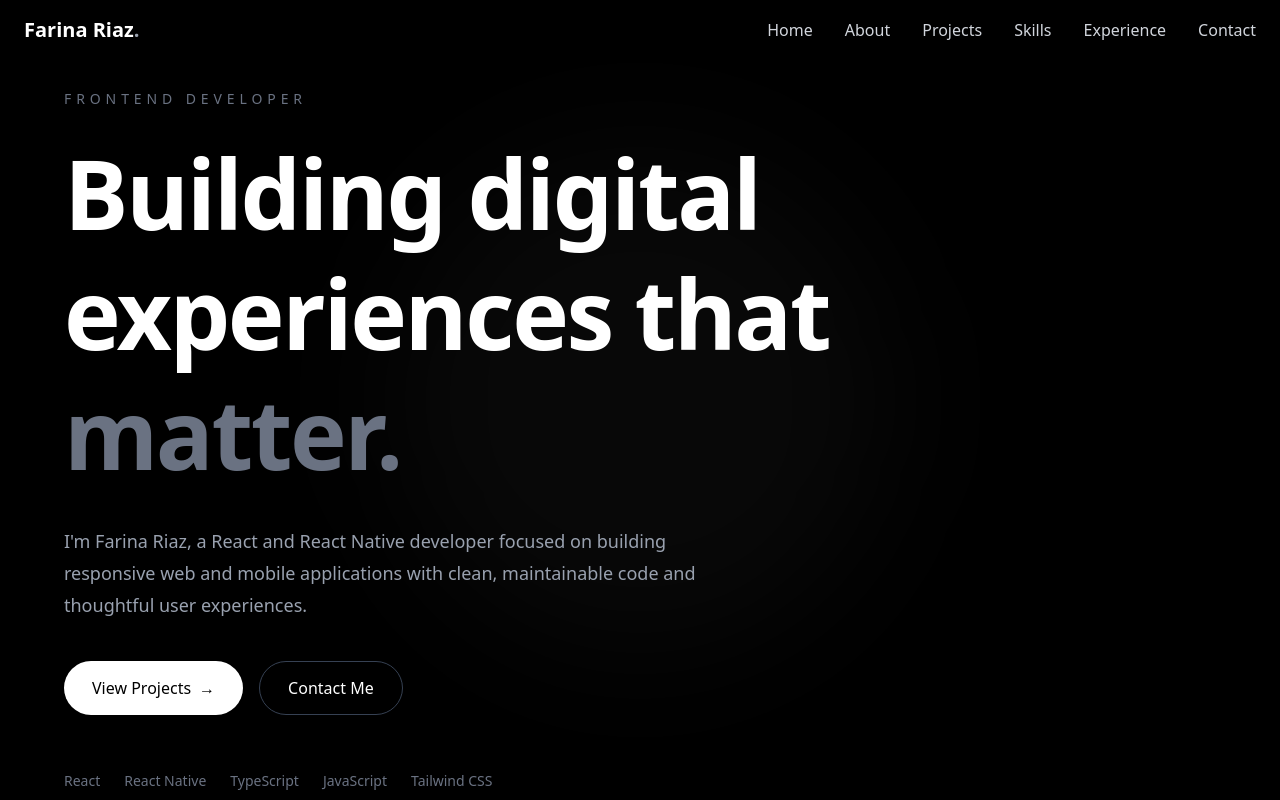
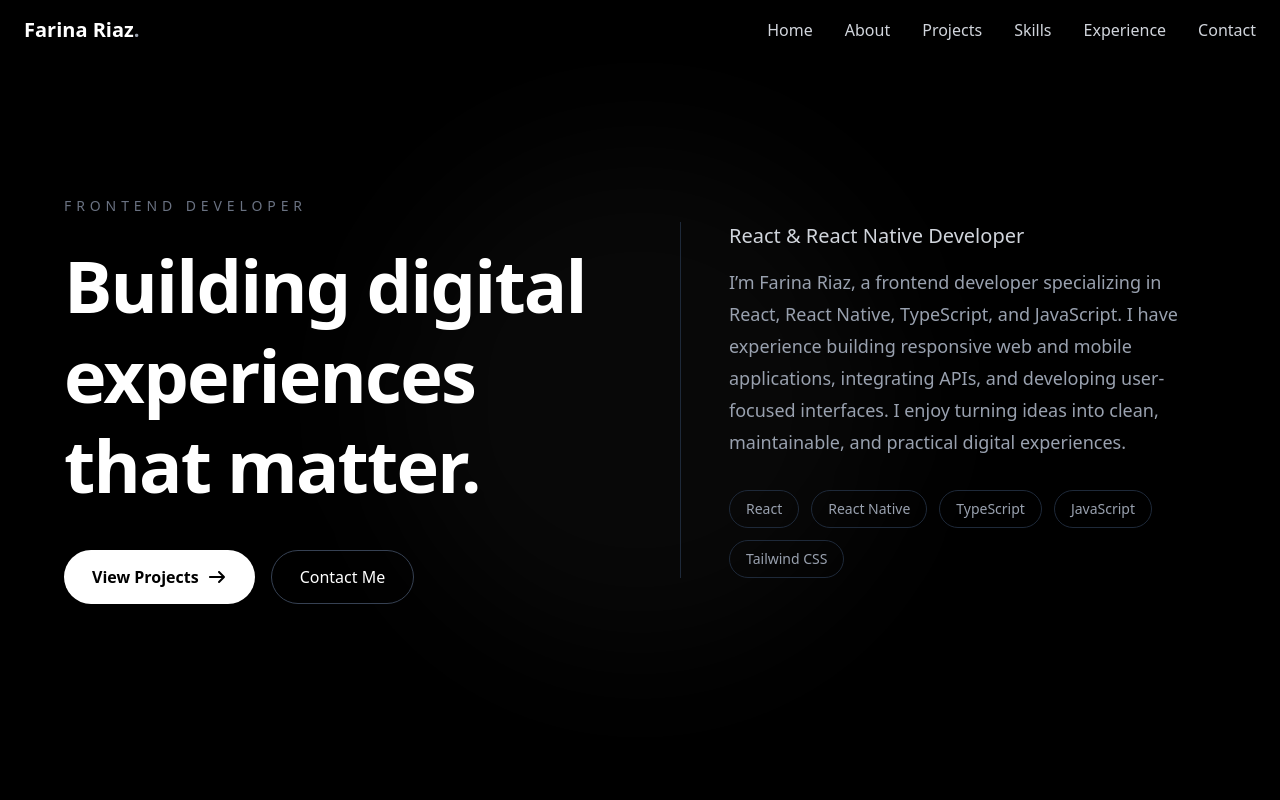
Before and after one commit to farina-riaz-fari/Portfolio, a Next.js app: page / in a window 1280 px wide. Shown: the top 800 px of the page. Built offline with nearby package versions, Linux system fonts and the light colour scheme.

Commit message:
Improve hero section and add Font Awesome

```diff
--- a/components/Hero/index.tsx
+++ b/components/Hero/index.tsx
@@ -1,38 +1,37 @@
+import { FontAwesomeIcon } from "@fortawesome/react-fontawesome";
+import { faArrowRight } from "@fortawesome/free-solid-svg-icons";
+
 const Hero = () => {
   return (
     <section
       id="home"
-      className="relative flex min-h-screen items-center overflow-hidden bg-black px-6 pt-20 text-white md:px-10"
+      className="relative flex min-h-screen items-center overflow-hidden bg-black px-6 pt-0 text-white md:px-10"
     >
-      {/* Subtle background glow */}
       <div className="absolute left-1/2 top-1/2 h-[500px] w-[500px] -translate-x-1/2 -translate-y-1/2 rounded-full bg-white/[0.03] blur-3xl" />
 
-      <div className="relative mx-auto w-full max-w-6xl">
-        <div className="max-w-4xl">
+      <div className="relative mx-auto grid w-full max-w-6xl items-center gap-12 lg:grid-cols-2 lg:gap-20">
+        {/* Left */}
+        <div>
           <p className="mb-6 text-sm font-medium uppercase tracking-[0.35em] text-gray-500">
             Frontend Developer
           </p>
 
-          <h1 className="text-5xl font-bold leading-tight tracking-tight md:text-7xl lg:text-8xl">
+          <h1 className="text-5xl font-bold leading-tight tracking-tight md:text-7xl">
             Building digital
             <br />
-            experiences that
-            <span className="text-gray-500"> matter.</span>
+            experiences that matter.
           </h1>
-
-          <p className="mt-8 max-w-2xl text-base leading-8 text-gray-400 md:text-lg">
-            I&apos;m Farina Riaz, a React and React Native developer focused on
-            building responsive web and mobile applications with clean,
-            maintainable code and thoughtful user experiences.
-          </p>
 
           <div className="mt-10 flex flex-col gap-4 sm:flex-row">
             <a
               href="#projects"
-              className="inline-flex items-center justify-center rounded-full bg-white px-7 py-3.5 font-medium text-black transition duration-300 hover:bg-gray-200"
+              className="inline-flex items-center justify-center gap-2 rounded-full bg-white px-7 py-3.5 font-semibold text-black transition duration-300 hover:bg-gray-200 text-medium"
             >
               View Projects
-              <span className="ml-2">→</span>
+              <FontAwesomeIcon
+                icon={faArrowRight}
+                className="h-4 w-4"
+              />
             </a>
 
             <a
@@ -42,13 +41,33 @@ const Hero = () => {
               Contact Me
             </a>
           </div>
+        </div>
 
-          <div className="mt-14 flex flex-wrap items-center gap-x-6 gap-y-3 text-sm text-gray-500">
-            <span>React</span>
-            <span>React Native</span>
-            <span>TypeScript</span>
-            <span>JavaScript</span>
-            <span>Tailwind CSS</span>
+        {/* Right */}
+        <div className="lg:border-l lg:border-gray-800 lg:pl-12">
+          <p className="mb-4 text-lg font-medium text-gray-300 md:text-xl">
+            React & React Native Developer
+          </p>
+
+          <p className="max-w-xl text-base leading-8 text-gray-400 md:text-lg">
+            I’m Farina Riaz, a frontend developer specializing in React, React Native, TypeScript, and JavaScript. I have experience building responsive web and mobile applications, integrating APIs, and developing user-focused interfaces. I enjoy turning ideas into clean, maintainable, and practical digital experiences.
+          </p>
+
+          <div className="mt-8 flex flex-wrap gap-3">
+            {[
+              "React",
+              "React Native",
+              "TypeScript",
+              "JavaScript",
+              "Tailwind CSS",
+            ].map((technology) => (
+              <span
+                key={technology}
+                className="rounded-full border border-gray-800 px-4 py-2 text-sm text-gray-400"
+              >
+                {technology}
+              </span>
+            ))}
           </div>
         </div>
       </div>
--- a/package.json
+++ b/package.json
@@ -10,6 +10,9 @@
     "lint": "eslint ."
   },
   "dependencies": {
+    "@fortawesome/fontawesome-svg-core": "^7.3.1",
+    "@fortawesome/free-solid-svg-icons": "^7.3.1",
+    "@fortawesome/react-fontawesome": "^3.5.0",
     "next": "^16.3.4",
     "react": "^19.1.0",
     "react-dom": "^19.1.0",
```
Also changed, not shown: 1 other file (tests, documents, lock files or other folders).
